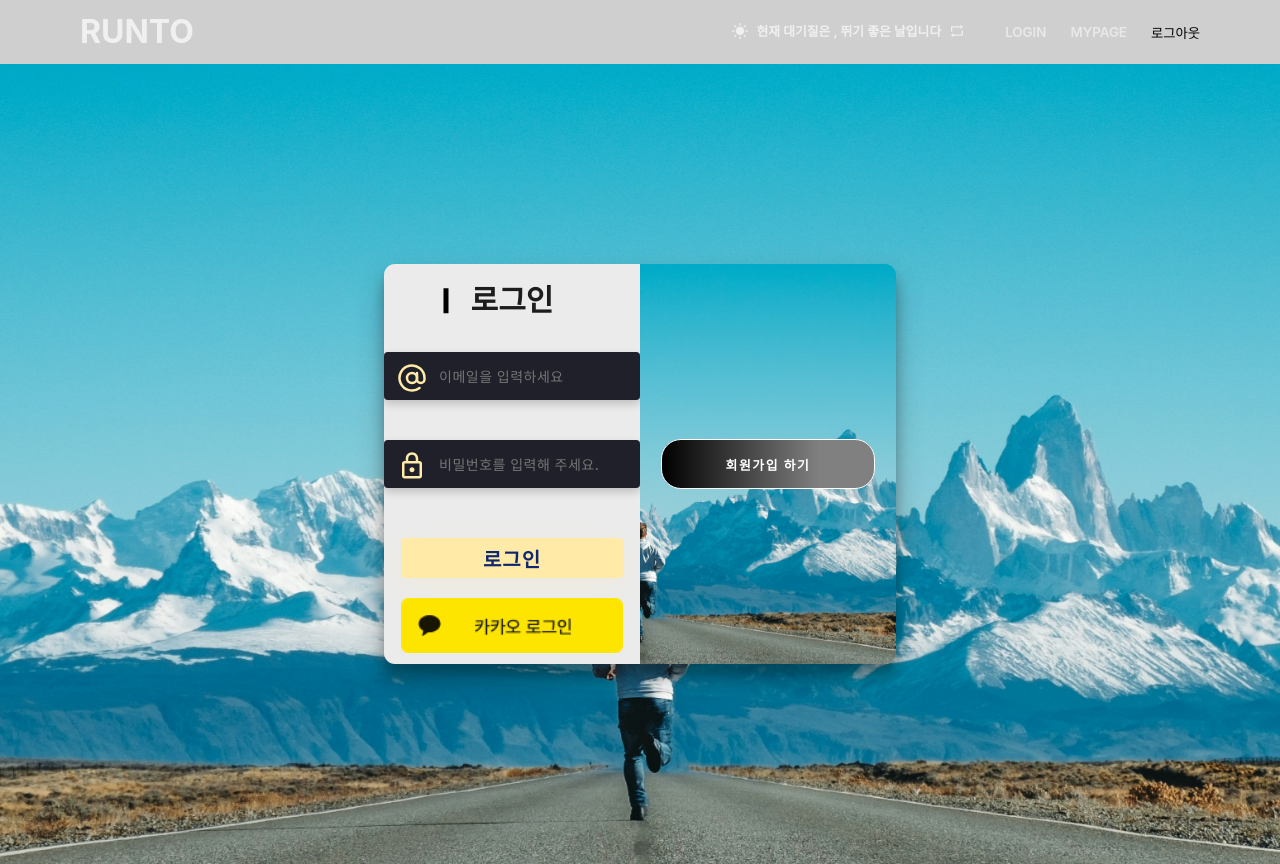
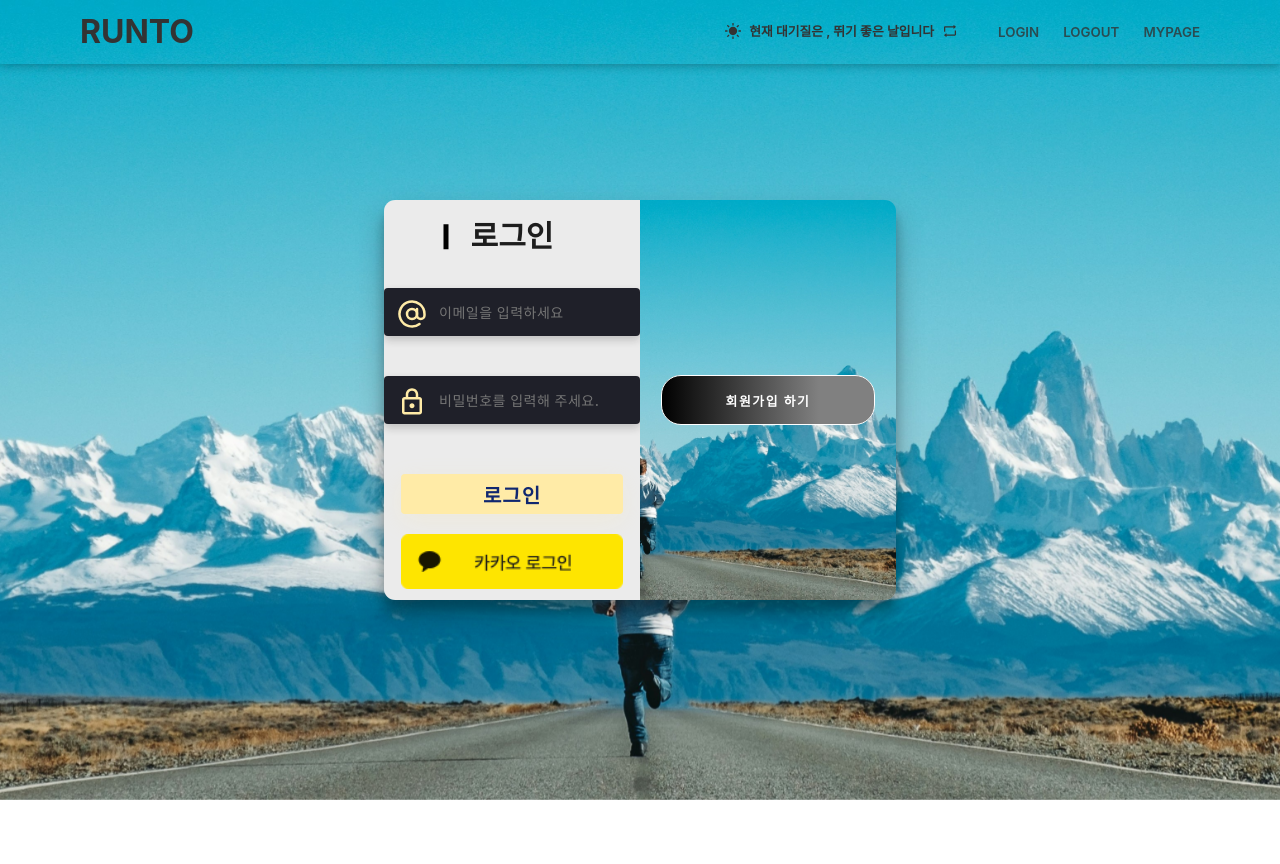
Before and after one commit to hanzanhae/Final_Project, a React (Create React App) app: page /login in a window 1280 px wide. After the commit the page ends 800 px from the top, so only its background shows below. Built offline with nearby package versions, Linux system fonts and the light colour scheme; no server answers; grey boxes are pictures that could not be loaded.

Commit message:
🎨: css수정

```diff
--- a/public/loading.css
+++ b/public/loading.css
@@ -11,7 +11,7 @@
   font-size: 24px;
   font-weight: bold;
   color: #007bff;
-  z-index: 9999;
+  /* display: none; */
 }
 #loading img {
   width: 64px;
--- a/src/components/header/HeaderMenu.jsx
+++ b/src/components/header/HeaderMenu.jsx
@@ -33,16 +33,18 @@ const HeaderMenu = ({ loginPath, $color }) => {
   return (
     <MenuWrapper>
       <Link to="/login">
-        <LoginBtn $isLogin={loginPath} $color={$color}>
+        <MenuBtn $isLogin={loginPath} $color={$color}>
           login
-        </LoginBtn>
+        </MenuBtn>
       </Link>
+      <MenuBtn $color={$color} onClick={handleLogout}>
+        Logout
+      </MenuBtn>
       <Link to="/mypage">
-        <UserBtn $isLogin={loginPath} $color={$color}>
+        <MenuBtn $isLogin={loginPath} $color={$color}>
           mypage
-        </UserBtn>
+        </MenuBtn>
       </Link>
-      <button onClick={handleLogout}>로그아웃</button>
     </MenuWrapper>
   );
 };
@@ -55,7 +57,7 @@ const MenuWrapper = styled.div`
   align-items: center;
   gap: 1.5rem;
 `;
-const LoginBtn = styled.button`
+const MenuBtn = styled.button`
   color: ${({ theme, $color }) => $color || theme.textColor};
   font-weight: 600;
   text-transform: uppercase;
@@ -64,12 +66,3 @@ const LoginBtn = styled.button`
     opacity: 1;
   }
 `;
-const UserBtn = styled.button`
-  color: ${({ theme, $color }) => $color || theme.textColor};
-  font-weight: 600;
-  text-transform: uppercase;
-  opacity: 0.8;
-  &:hover {
-    opacity: 1;
-  }
-`;
--- a/src/components/header/MainHeader.jsx
+++ b/src/components/header/MainHeader.jsx
@@ -35,8 +35,8 @@ const MainHeader = () => {
   let headerTextColor;
 
   if (loginPath) {
-    headerBgColor = darkTheme.bgColor;
-    headerTextColor = darkTheme.textColor;
+    // headerBgColor = darkTheme.bgColor;
+    // headerTextColor = darkTheme.textColor;
   } else if (location.pathname === '/') {
     if (isScrolled) {
       headerBgColor = isDarkMode
@@ -71,9 +71,9 @@ export default MainHeader;
 const Header = styled.header`
   width: 100%;
   height: 8vh;
-  /* position: fixed;
+  position: fixed;
   top: 0;
-  left: 0;  헤더때문에 레이아웃 잠기는 오류로 잠시 주석*/
+  left: 0;
   z-index: 9999;
   background-color: ${({ $bgcolor }) => $bgcolor};
   color: ${({ $color }) => $color};
--- a/src/components/mainPage/Section01.jsx
+++ b/src/components/mainPage/Section01.jsx
@@ -15,6 +15,7 @@ const Section01 = () => {
 
   const [gatheringIn10km, setGatheringIn10km] = useState([]);
   const [showAddress, setShowAddress] = useState('');
+  const [searchText, setSearchText] = useState('');
 
   const getGatheringListForLocation = async () => {
     const res = await gatheringForLacation(lat, lon);
--- a/src/index.js
+++ b/src/index.js
@@ -12,7 +12,7 @@ const Root = () => {
   useEffect(() => {
     const handleLoad = () => {
       const loadingElement = document.getElementById('loading');
-      loadingElement.style.zIndex = '-1';
+      loadingElement.style.display = 'none';
     };
     window.addEventListener('load', handleLoad);
 
--- a/src/pages/Login.jsx
+++ b/src/pages/Login.jsx
@@ -61,6 +61,7 @@ export const ImageContainer = styled.div`
   height: 100vh;
   position: relative;
   align-items: center;
+  filter: ${({ theme }) => theme.filter};
 
   /* @media (max-width: 1440px) {
     height: 90vh;
--- a/src/pages/Mypage.jsx
+++ b/src/pages/Mypage.jsx
@@ -4,6 +4,7 @@ import MyMeetings from '../components/mypage/MyMeetings';
 import MyProfile from '../components/mypage/MyProfile';
 import MyEvents from '../components/mypage/MyEvents';
 import Calendar from '../components/calendar/Calendar';
+import { Link } from 'react-router-dom';
 
 const Mypage = () => {
   const [activeMenu, setActiveMenu] = useState('profile');
@@ -35,6 +36,9 @@ const Mypage = () => {
         >
           런닝 달력
         </MenuItem>
+        <Link to="/admin">
+          <AdminBtn>관리자</AdminBtn>
+        </Link>
       </Sidebar>
 
       <Content>
@@ -50,7 +54,7 @@ const Mypage = () => {
 //스타일
 const Container = styled.div`
   display: flex;
-  margin-top: 10vh;
+  margin-top: 8vh;
 `;
 
 const Sidebar = styled.div`
@@ -58,6 +62,7 @@ const Sidebar = styled.div`
   background-color: #f4f4f4;
   height: 100vh;
   padding: 20px;
+  position: relative;
 `;
 
 const Content = styled.div`
@@ -83,4 +88,17 @@ const MenuItem = styled.div`
   }
 `;
 
+const AdminBtn = styled.button`
+  position: absolute;
+  bottom: 1rem;
+  left: 50%;
+  transform: translateX(-50%);
+  color: #808080;
+  font-weight: 600;
+  opacity: 0.8;
+  &:hover {
+    opacity: 1;
+  }
+`;
+
 export default Mypage;
```
